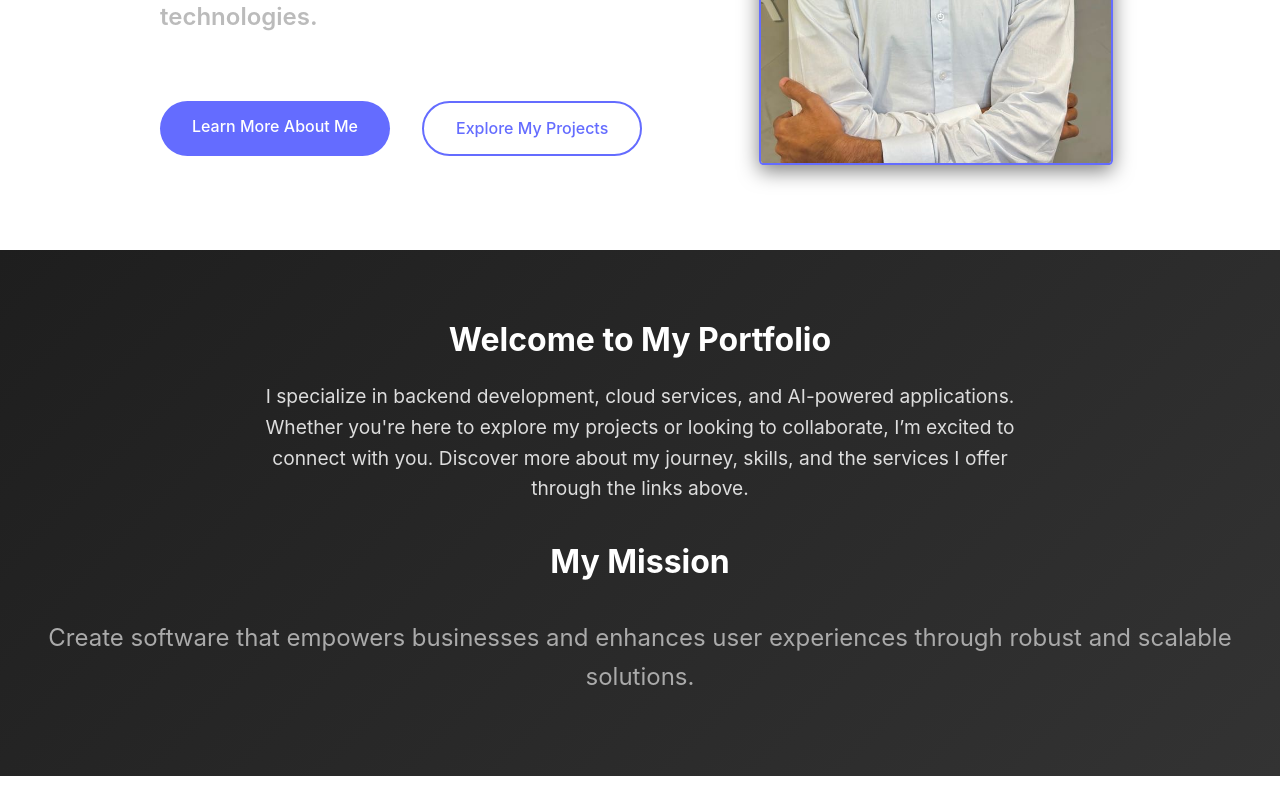
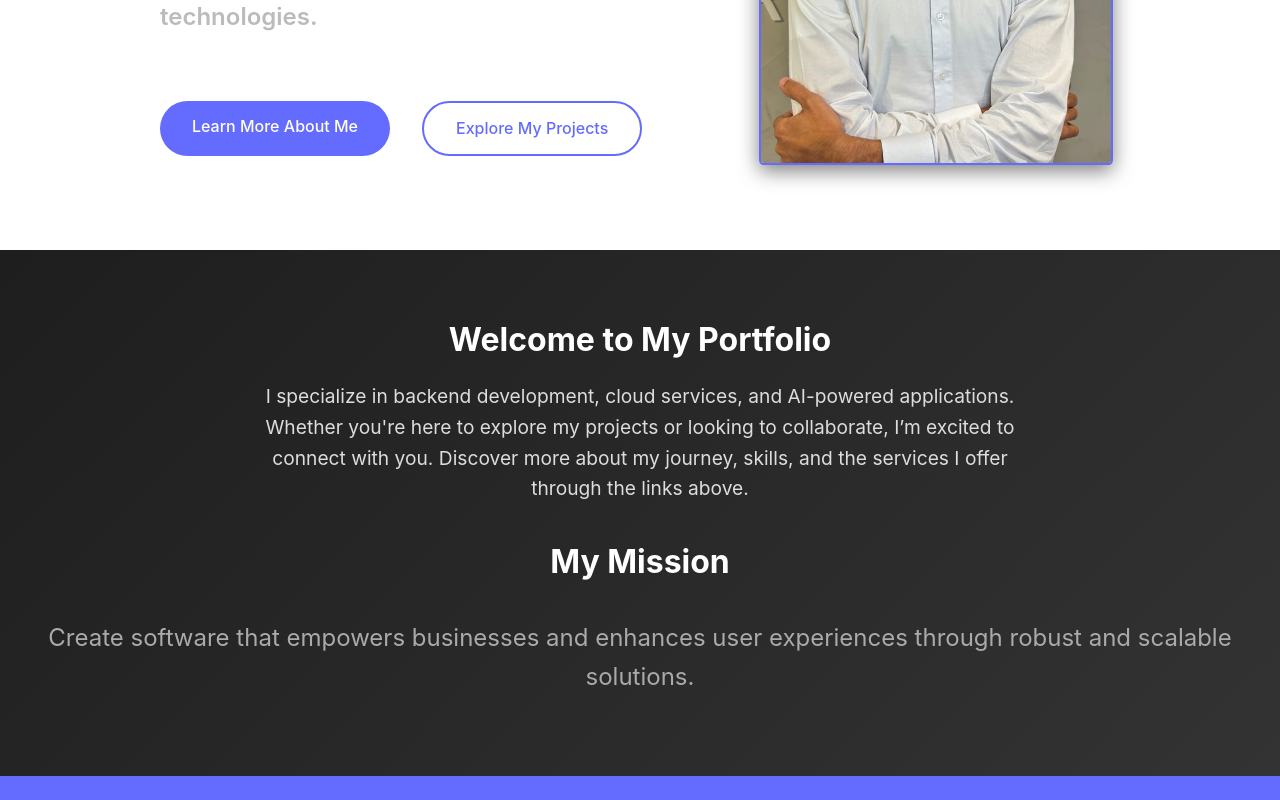
Before and after one commit to rosadigital/portifolioCentennial, a React (Vite) app in the folder portifolio/: page / in a window 1280 px wide. Shown: the part 542-1342 px from the top of the page. Before the commit the page ends 1318 px from the top, so only its background shows below. Built offline with nearby package versions, Linux system fonts and the light colour scheme.

Commit message:
Footer
Included purple footer for design

```diff
--- /dev/null
+++ b/portifolio/src/components/Footer.jsx
@@ -0,0 +1,14 @@
+import React from 'react';
+import { Link } from 'react-router-dom';
+import '../styles/Footer.css';
+
+const Footer = () => {
+  return (
+    <footer className="footer">
+      <div className="footerbar">
+      </div>
+    </footer>
+  );
+};
+
+export default Footer;
--- a/portifolio/src/pages/AboutMe.jsx
+++ b/portifolio/src/pages/AboutMe.jsx
@@ -1,5 +1,6 @@
 import React from 'react';
 import NavBar from '../components/NavBar';
+import Footer from '../components/Footer';
 import profilePhoto from '../assets/img_profileAbout.jpg';
 import '../styles/AboutMe.css';
 
@@ -43,6 +44,9 @@ const AboutMe = () => {
         <p className="text-about">- Led the development of "Nossa Intranet", optimizing project and financial management.</p>
         <p className="text-about">- Spearheaded the creation of "Nosso Tools", the first SaaS product for tax automation.</p>
       </section>
+
+      <Footer />
+
     </>
   );
 };
--- a/portifolio/src/pages/ContactMe.jsx
+++ b/portifolio/src/pages/ContactMe.jsx
@@ -1,6 +1,7 @@
 import React, { useState } from 'react';
 import { useNavigate } from 'react-router-dom';
 import NavBar from '../components/NavBar';
+import Footer from '../components/Footer';
 import '../styles/ContactMe.css';
 
 const Contact = () => {
@@ -115,6 +116,8 @@ const Contact = () => {
           </div>
         </div>
       </section>
+      <Footer />
+
     </>
   );
 };
--- a/portifolio/src/pages/Home.jsx
+++ b/portifolio/src/pages/Home.jsx
@@ -1,5 +1,6 @@
 import React from 'react';
 import NavBar from '../components/NavBar';
+import Footer from '../components/Footer';
 import profilePhoto from '../assets/img_profileHome.jpg';
 import '../styles/Home.css';
 
@@ -44,6 +45,9 @@ const Home = () => {
           Create software that empowers businesses and enhances user experiences through robust and scalable solutions.
         </p>
       </section>
+
+      <Footer />
+
     </>
   );
 };
--- a/portifolio/src/pages/Projects.jsx
+++ b/portifolio/src/pages/Projects.jsx
@@ -1,5 +1,6 @@
 import React from 'react';
 import NavBar from '../components/NavBar';
+import Footer from '../components/Footer';
 import img_MCSTools from '../assets/img_MCSTools.png';
 import img_intranet from '../assets/img_intranet.png';
 import img_nossoTools from '../assets/img_nossoTools.png';
@@ -68,6 +69,8 @@ const Projects = () => {
           <ProjectCard key={index} project={project} index={index} />
         ))}
       </section>
+      <Footer />
+
     </>
   );
 };
--- a/portifolio/src/pages/Services.jsx
+++ b/portifolio/src/pages/Services.jsx
@@ -1,5 +1,6 @@
 import React from 'react';
 import NavBar from '../components/NavBar';
+import Footer from '../components/Footer';
 import '../styles/Services.css';
 
 const services = [
@@ -47,6 +48,8 @@ const Services = () => {
           ))}
         </div>
       </section>
+      <Footer />
+
     </>
   );
 };
--- a/portifolio/src/styles/ContactMe.css
+++ b/portifolio/src/styles/ContactMe.css
@@ -68,6 +68,7 @@
   border: none;
   cursor: pointer;
   transition: background-color 0.3s ease;
+  margin-bottom: 2rem;
 }
 
 .form-button-contactme:hover {
--- /dev/null
+++ b/portifolio/src/styles/Footer.css
@@ -0,0 +1,24 @@
+.footer {
+  position: sticky;
+  top: 0;
+  z-index: 1000;
+  background-color: #646cff;
+  width: auto;
+  min-height: 1.5rem;
+
+}
+
+.footerbar {
+  display: flex;
+  align-items: center;
+  justify-content: space-between;
+  padding: 0 1rem;
+}
+
+@media (max-width: 768px) {
+
+  .footerbar {
+    flex-direction: column;
+    align-items: center;
+  }
+}
```
